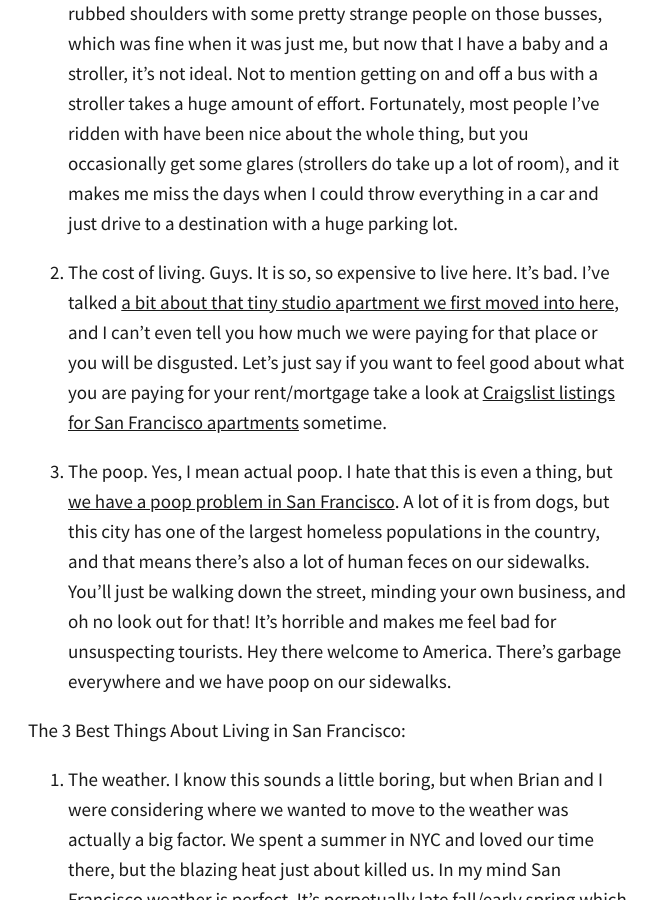
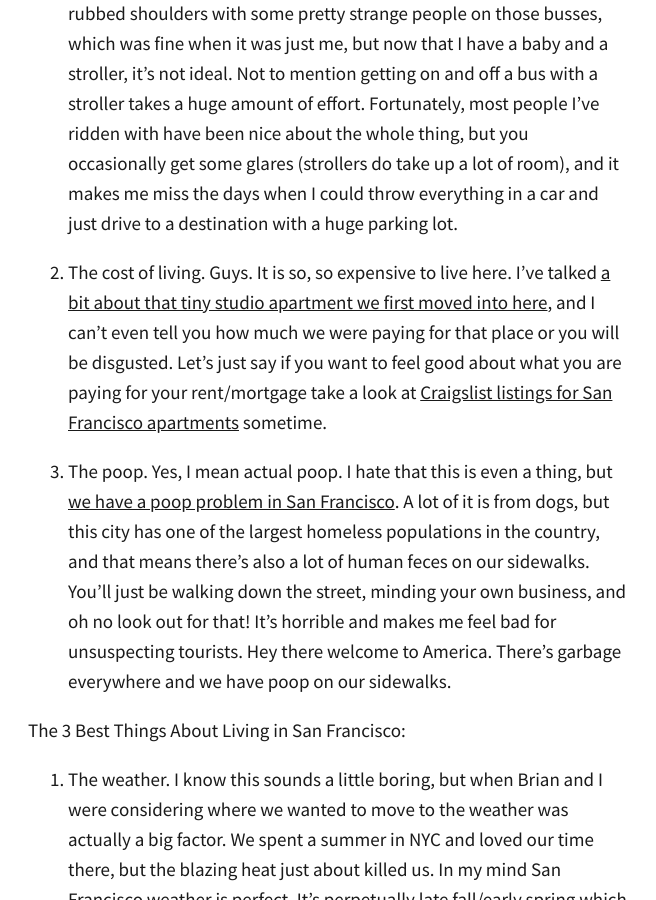
Before and after one commit to totiffany/totiffany.github.io, a Jekyll site: the page built from _posts/2018-08-22-The-3-Best-And-Worst-Things-About-Living-In-San-Francisco.md, in a window 1280 px wide and 900 px high, scrolled down 1842 px. Shown: the whole window, without its empty margins (312-968 px from the left). Built offline with Jekyll 4.4.1, drawn with Linux system fonts in a browser that asks for light colours; our own code applies the rules of GitHub Pages for plain Markdown files; comment, search, counter and statistics services are not loaded.

Commit message:
Update 2018-08-22-The-3-Best-And-Worst-Things-About-Living-In-San-Francisco.md

```diff
--- a/_posts/2018-08-22-The-3-Best-And-Worst-Things-About-Living-In-San-Francisco.md
+++ b/_posts/2018-08-22-The-3-Best-And-Worst-Things-About-Living-In-San-Francisco.md
@@ -29,7 +29,7 @@ The 3 Worst Things About Living in San Francisco:
 
 1. The transportation. To really get around here you have to drive or take the bus. Driving is nerve-wracking. There are lots of pedestrians, one-way streets, and limited parking spots. The busses are notoriously slow, unreliable, stuffy, and they don't regulate if you've paid your fare or not. That means pretty much anyone can, and does, ride it. I've rubbed shoulders with some pretty strange people on those busses, which was fine when it was just me, but now that I have a baby and a stroller, it's not ideal. Not to mention getting on and off a bus with a stroller takes a huge amount of effort. Fortunately, most people I've ridden with have been nice about the whole thing, but you occasionally get some glares (strollers do take up a lot of room), and it makes me miss the days when I could throw everything in a car and just drive to a destination with a huge parking lot.
 
-2. The cost of living. Guys. It is so, so expensive to live here. It's bad. I've talked [a bit about that tiny studio apartment we first moved into here](https://redletterdayblog.com/Why-We-Moved-to-San-Francisco), and I can't even tell you how much we were paying for that place or you will be disgusted. Let's just say if you want to feel good about what you are paying for your rent/mortgage take a look at [Craigslist listings for San Francisco apartments](https://sfbay.craigslist.org/search/sfc/apa?hasPic=1&availabilityMode=0&sale_date=all+dates) sometime.
+2. The cost of living. Guys. It is so, so expensive to live here. I've talked [a bit about that tiny studio apartment we first moved into here](https://redletterdayblog.com/Why-We-Moved-to-San-Francisco), and I can't even tell you how much we were paying for that place or you will be disgusted. Let's just say if you want to feel good about what you are paying for your rent/mortgage take a look at [Craigslist listings for San Francisco apartments](https://sfbay.craigslist.org/search/sfc/apa?hasPic=1&availabilityMode=0&sale_date=all+dates) sometime.
 
 3. The poop. Yes, I mean actual poop. I hate that this is even a thing, but [we have a poop problem in San Francisco](http://time.com/5368610/san-francisco-poop-patrol-problem/). A lot of it is from dogs, but this city has one of the largest homeless populations in the country, and that means there’s also a lot of human feces on our sidewalks. You’ll just be walking down the street, minding your own business, and oh no look out for that! It's horrible and makes me feel bad for unsuspecting tourists. Hey there welcome to America. There's garbage everywhere and we have poop on our sidewalks.
 
```
